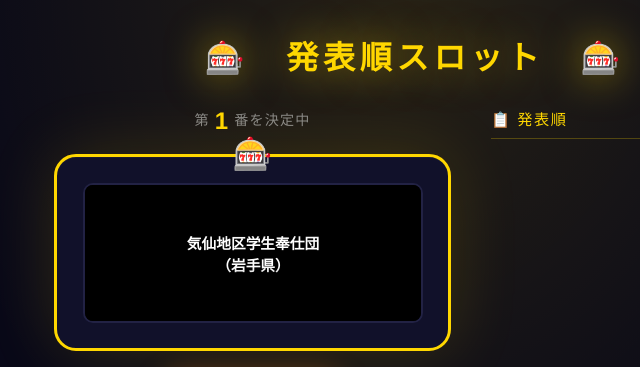
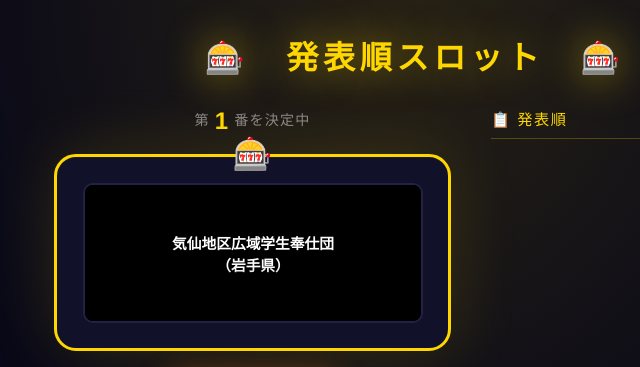
Before and after one commit to VOMOYA/slot, a plain HTML site: page index.html in a window 1280 px wide. Shown: the top 367 px of the page, 225-865 px from the left. Drawn offline with Linux system fonts and the light colour scheme.

Commit message:
Update: 気仙地区学生奉仕団→気仙地区広域学生奉仕団

```diff
--- a/index.html
+++ b/index.html
@@ -231,7 +231,7 @@
 <script>
 // ── チームリスト ──────────────────────────────────────
 const TEAMS = [
-  '気仙地区学生奉仕団\n（岩手県）',
+  '気仙地区広域学生奉仕団\n（岩手県）',
   '宮城県立南三陸高等学校\n（宮城県）',
   '茨城県立水海道第一高等学校\n（茨城県・常総市）',
   '茨城県立古河中等教育学校\n（茨城県・古河市）',
```
